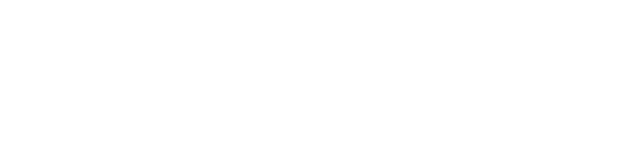
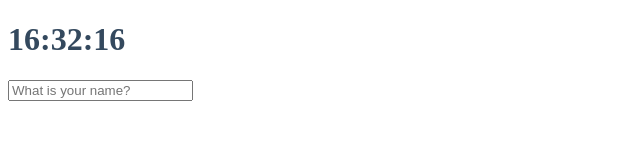
Before and after one commit to whdvlf94/VanillaJS, a plain HTML site: page index.html in a window 1280 px wide. Shown: the whole page, without its empty margins (0-640 px from the left). Drawn offline with Linux system fonts and the light colour scheme.

Commit message:
clock, greeting test

```diff
--- /dev/null
+++ b/clock.js
@@ -0,0 +1,19 @@
+const clockContainer = document.querySelector(".js-clock"); // .은 class 호출
+const clockTitle = clockContainer.querySelector("h1");
+
+function getTime() {
+    const date = new Date();
+    const seconds = date.getSeconds();
+    const minutes = date.getMinutes();
+    const hours = date.getHours();
+    clockTitle.innerText = `${hours}:${minutes}:${
+      seconds < 10 ? `0${seconds}` : seconds}`;
+      //조건부 삼항연산자로 사용 가능
+
+}
+function init() {
+  // getTime();
+  setInterval(getTime,1000);
+}
+
+init();
--- /dev/null
+++ b/greeting.js
@@ -0,0 +1,44 @@
+const form = document.querySelector(".js-form"),
+      input = form.querySelector("input"),
+      greeting = document.querySelector('.js-greetings');
+//querySelectorAll 은 해당 Class 에 존재하는 모든 엘리먼트를 Array 형식으로 가져온다.
+
+const USER_LS = "currentUser",
+      SHOWING_CN = "showing";
+
+function saveName(text){
+  localStorage.setItem(USER_LS,text) //localStorage에 item 값 저장
+}
+
+function handleSubmit(event) {
+  event.preventDefault(); //특정 기능에 대한 이벤트가 발생하지 않도록 설정
+  const currentValue =  input.value;
+  paintGreeting(currentValue);
+  saveName(currentValue);
+}
+
+function askForName() {
+  form.classList.add(SHOWING_CN);
+  form.addEventListener("submit",handleSubmit)
+}
+
+function paintGreeting(text){
+  form.classList.remove(SHOWING_CN); //form 삭제
+  greeting.classList.add(SHOWING_CN)
+  console.log(greeting.classList)
+  greeting.innerText = `Hello ${text}`
+
+}
+
+function loadName() {
+  const currentUser = localStorage.getItem(USER_LS)
+  if(currentUser === null) {
+    askForName();
+  } else {
+    paintGreeting(currentUser)
+  }
+}
+function init() {
+ loadName();
+}
+init();
--- a/index.html
+++ b/index.html
@@ -7,6 +7,14 @@
     <link href="style.css" rel="stylesheet" type="text/css" />
   </head>
   <body>
-    <script src="script.js"></script>
+    <div class="js-clock">
+        <h1>00:00</h1>
+    </div>
+    <form class="js-form form">
+      <input type="text" placeholder="What is your name?"/>
+    </form>
+    <h4 class="js-greetings greetings"></h4>
+    <script src="clock.js"></script>
+    <script src="greeting.js"></script>
   </body>
 </html>
--- a/style.css
+++ b/style.css
@@ -0,0 +1,11 @@
+body{
+  color: #34495e;
+}
+.form,
+.greetings{
+  display: none;
+}
+
+.showing {
+  display: inline;
+}
```
Also changed, not shown: script.js (deleted), 1 other file.
